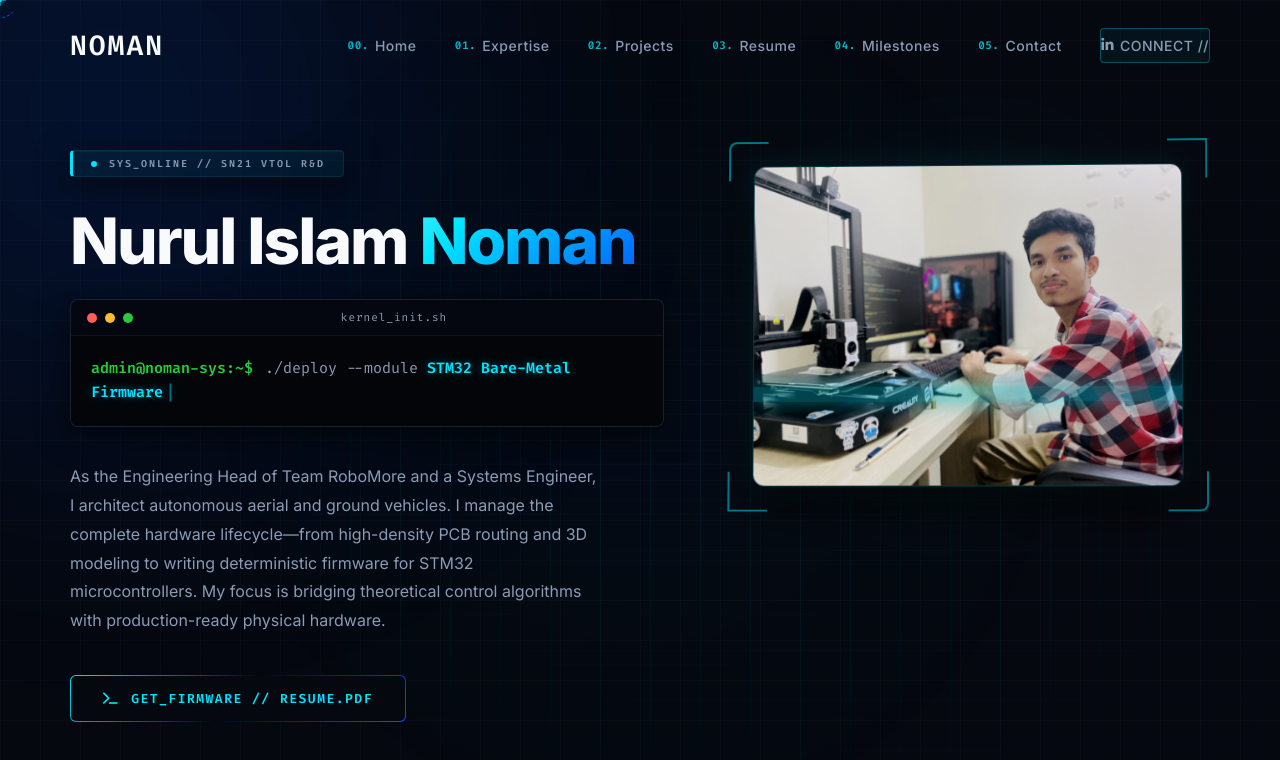
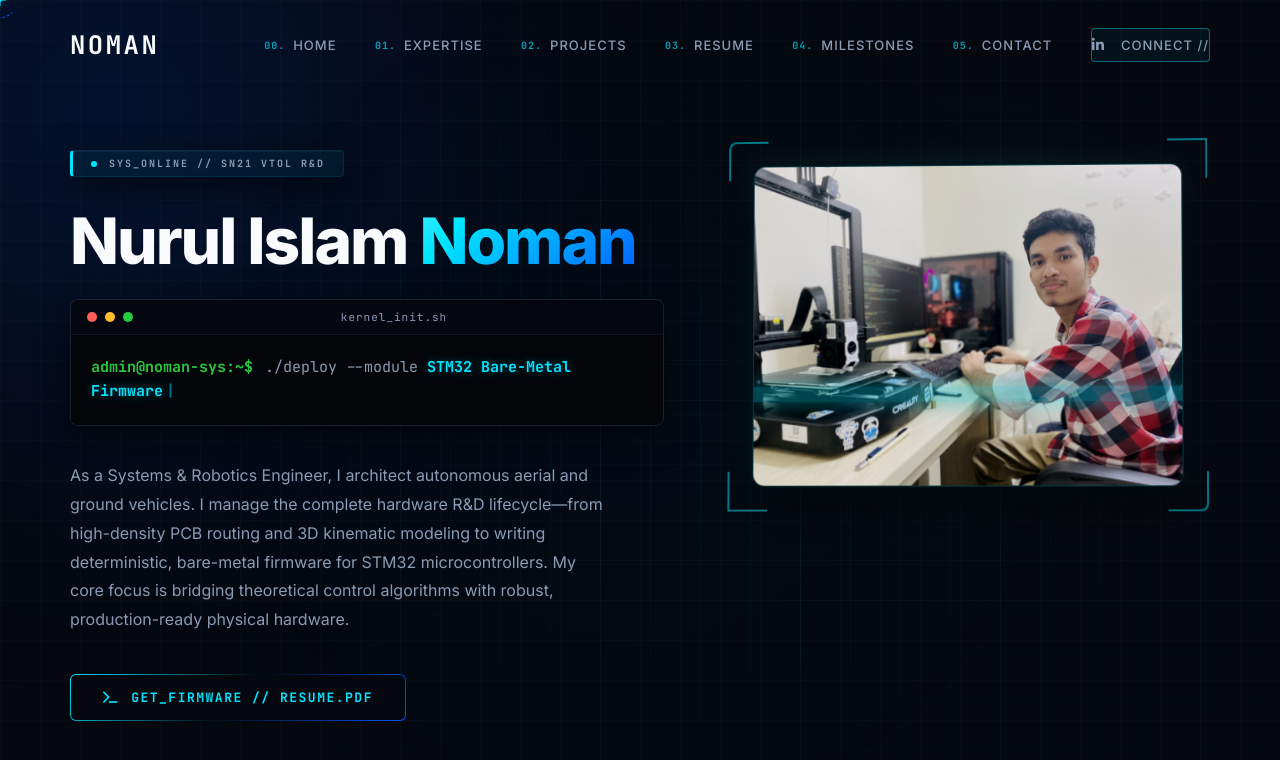
Before and after one commit to nurulislam21/portfolio, a React (Create React App) app: page / in a window 1280 px wide. Shown: the top 760 px of the page. Built offline with nearby package versions, Linux system fonts and the light colour scheme.

Commit message:
System Update

```diff
--- a/src/App.js
+++ b/src/App.js
@@ -10,7 +10,7 @@ import Portfolio from "./component/Portfolio/Portfolio";
 import Resume from "./component/Resume/Resume";
 import Skill from './component/Skill/Skill';
 import Blog from "./component/Blog/Blog";
-import Testimonial from "./component/Testimonial/Testimonial";
+// import Testimonial from "./component/Testimonial/Testimonial";
 import Contact from "./component/Contact/Contact";
 import Footer from "./component/Footer";
 import CustomCursor from "./component/CustomCursor";
@@ -51,7 +51,7 @@ const App = () => {
             <Resume />
             <Skill />
             <Blog />
-            <Testimonial/>
+            {/* <Testimonial/> */}
             <Contact />
           </main>
 
--- a/src/component/Head/Header.js
+++ b/src/component/Head/Header.js
@@ -72,7 +72,7 @@ const Header = () => {
                     className="pro-btn"
                     aria-label="Connect on LinkedIn"
                   >
-                    <i className="fab fa-linkedin-in icon-spacing" aria-hidden="true"></i>
+                    <i className="fab fa-linkedin-in icon-spacing"aria-hidden="true"></i>
                     CONNECT //
                   </a>
                 </li>
--- a/src/component/Head/header.css
+++ b/src/component/Head/header.css
@@ -1,14 +1,15 @@
+/* --- HEADER SYSTEM VARIABLES --- */
 :root {
-  --bg-main: #030509;
-  --bg-card: rgba(10, 15, 25, 0.6);
+  --bg-main: #05080f;
+  --bg-card: rgba(13, 18, 28, 0.65);
   --text-main: #f8fafc;
-  --text-muted: #94a3b8;
+  --text-muted: #8b9bb4;
   --accent-primary: #00e5ff;
-  --accent-secondary: #0077ff;
-  --accent-glow: rgba(0, 229, 255, 0.5);
-  --border-color: rgba(255, 255, 255, 0.08);
-  --font-mono: 'Fira Code', 'Courier New', monospace;
-  --font-sans: 'Inter', system-ui, sans-serif;
+  --accent-secondary: #0055ff;
+  --accent-glow: rgba(0, 229, 255, 0.3);
+  --border-color: rgba(255, 255, 255, 0.06);
+  --font-mono: 'JetBrains Mono', monospace;
+  --font-sans: 'Inter', sans-serif;
   --transition-snappy: all 0.4s cubic-bezier(0.16, 1, 0.3, 1);
 }
 
@@ -19,9 +20,17 @@
   left: 0;
   width: 100%;
   z-index: 999;
-  transition: height 0.4s cubic-bezier(0.16, 1, 0.3, 1), background 0.4s ease, backdrop-filter 0.4s ease;
+  transition: transform 0.4s cubic-bezier(0.16, 1, 0.3, 1),
+              height 0.4s cubic-bezier(0.16, 1, 0.3, 1),
+              background 0.4s ease,
+              backdrop-filter 0.4s ease;
   background-color: transparent;
-  will-change: transform, background-color;
+  will-change: transform, background-color, height;
+}
+
+/* SMART SCROLL: Hides header when scrolling down */
+.header.hidden {
+  transform: translateY(-100%);
 }
 
 .container {
@@ -37,13 +46,13 @@
   height: 100%;
 }
 
-/* Scrolled State: Ultra-Premium Glass */
+/* Scrolled State: Machined Glass with Cyber Edge */
 .header.scrolled {
-  background: rgba(3, 5, 9, 0.75);
-  backdrop-filter: blur(20px) saturate(180%);
-  -webkit-backdrop-filter: blur(20px) saturate(180%);
-  border-bottom: 1px solid var(--border-color);
-  box-shadow: 0 10px 30px rgba(0, 0, 0, 0.5);
+  background: var(--bg-card);
+  backdrop-filter: blur(24px) saturate(180%);
+  -webkit-backdrop-filter: blur(24px) saturate(180%);
+  border-bottom: 1px solid rgba(0, 229, 255, 0.15); /* Tech glow edge */
+  box-shadow: 0 10px 30px rgba(0, 0, 0, 0.6), 0 1px 15px rgba(0, 229, 255, 0.05);
   height: 70px;
 }
 
@@ -51,17 +60,18 @@
 .header .logo a { text-decoration: none; }
 .header .logo h1 {
   font-family: var(--font-mono);
-  font-size: clamp(22px, 2.5vw, 28px);
+  font-size: clamp(20px, 2vw, 26px);
   font-weight: 800;
   color: var(--text-main);
-  letter-spacing: 2px;
+  letter-spacing: 2.5px;
   margin: 0;
+  text-transform: uppercase;
 }
 
 .cursor-blink {
   color: var(--accent-primary);
   animation: blink 1s step-end infinite;
-  text-shadow: 0 0 15px var(--accent-glow);
+  text-shadow: 0 0 12px var(--accent-glow);
 }
 
 @keyframes blink {
@@ -69,7 +79,7 @@
   50% { opacity: 0; }
 }
 
-/* Nav Links */
+/* Nav Links - HUD Style */
 .header .link {
   display: flex;
   align-items: center;
@@ -82,13 +92,14 @@
 .header .link li a {
   font-family: var(--font-sans);
   color: var(--text-muted);
-  font-size: 14px;
+  font-size: 13px;
   font-weight: 500;
-  letter-spacing: 0.5px;
+  letter-spacing: 1px;
+  text-transform: uppercase;
   transition: color 0.3s ease;
   display: flex;
   align-items: center;
-  gap: 6px;
+  gap: 8px;
   position: relative;
   padding: 8px 0;
   text-decoration: none;
@@ -97,44 +108,48 @@
 .nav-num {
   color: var(--accent-primary);
   font-family: var(--font-mono);
-  font-size: 11px;
-  font-weight: 600;
-  opacity: 0.8;
+  font-size: 10px;
+  font-weight: 700;
+  opacity: 0.7;
 }
 
 /* Magnetic Hover Underline */
 .header .link li a::after {
   content: '';
   position: absolute;
-  bottom: 0;
+  bottom: -2px;
   left: 0;
   width: 100%;
   height: 2px;
-  background: linear-gradient(90deg, transparent, var(--accent-primary), transparent);
+  background: var(--accent-primary);
   box-shadow: 0 0 10px var(--accent-glow);
   transform: scaleX(0);
-  transform-origin: center;
+  transform-origin: right;
   transition: transform 0.4s cubic-bezier(0.16, 1, 0.3, 1);
 }
 
 .header .link li a:hover { color: var(--text-main); }
-.header .link li a:hover::after { transform: scaleX(1); }
+.header .link li a:hover::after {
+  transform: scaleX(1);
+  transform-origin: left;
+}
 
 /* Pro Connect Button */
 .pro-btn {
   position: relative;
   overflow: hidden;
   background: rgba(0, 229, 255, 0.05);
-  border: 1px solid rgba(0, 229, 255, 0.3);
+  border: 1px solid rgba(0, 229, 255, 0.4);
   color: var(--accent-primary);
   font-family: var(--font-mono);
-  font-size: 12px;
-  font-weight: 600;
-  padding: 10px 24px;
-  border-radius: 6px;
+  font-size: 11px;
+  font-weight: 700;
+  padding: 10px 22px;
+  border-radius: 4px;
   cursor: pointer;
   transition: var(--transition-snappy);
-  letter-spacing: 1.5px;
+  letter-spacing: 2px;
+  text-transform: uppercase;
   display: inline-flex;
   align-items: center;
   z-index: 1;
@@ -143,39 +158,40 @@
 .pro-btn::before {
   content: '';
   position: absolute;
-  top: 0; left: -100%; width: 100%; height: 100%;
-  background: linear-gradient(120deg, transparent, rgba(0, 229, 255, 0.2), transparent);
-  transition: left 0.6s cubic-bezier(0.16, 1, 0.3, 1);
+  top: 0; left: 0; width: 0%; height: 100%;
+  /* background: var(--accent-primary); */
+  transition: width 0.4s cubic-bezier(0.16, 1, 0.3, 1);
   z-index: -1;
 }
 
 .pro-btn:hover {
-  border-color: var(--accent-primary);
-  box-shadow: 0 0 20px rgba(0, 229, 255, 0.2);
+  color: var(--bg-main);
+  box-shadow: 0 0 20px rgba(0, 229, 255, 0.3);
   transform: translateY(-2px);
 }
 
-.pro-btn:hover::before { left: 100%; }
+.pro-btn:hover::before { width: 100%; }
+.icon-spacing { margin-right: 8px; font-size: 14px; }
 
 /* Mobile Menu & Toggle */
 .toggle {
   display: none;
-  font-size: 24px;
-  color: var(--text-main);
+  font-size: 22px;
+  color: var(--accent-primary);
   background: none;
   border: none;
   cursor: pointer;
-  transition: transform 0.3s ease, color 0.3s ease;
+  transition: transform 0.3s ease, text-shadow 0.3s ease;
 }
 
-.toggle:hover { color: var(--accent-primary); }
+.toggle:hover { text-shadow: 0 0 15px var(--accent-glow); }
 
 .mobile-overlay {
   position: fixed;
   inset: 0;
-  background: rgba(0, 0, 0, 0.8);
-  backdrop-filter: blur(8px);
-  -webkit-backdrop-filter: blur(8px);
+  background: rgba(5, 8, 15, 0.85);
+  backdrop-filter: blur(12px);
+  -webkit-backdrop-filter: blur(12px);
   z-index: 997;
   opacity: 0;
   visibility: hidden;
@@ -191,10 +207,10 @@
     position: fixed;
     top: 0;
     right: -100%;
-    width: 80%;
-    max-width: 350px;
+    width: 75%;
+    max-width: 320px;
     height: 100vh;
-    background: rgba(5, 8, 12, 0.95);
+    background: rgba(8, 12, 20, 0.98);
     backdrop-filter: blur(30px);
     -webkit-backdrop-filter: blur(30px);
     flex-direction: column;
@@ -202,16 +218,17 @@
     align-items: flex-start;
     padding-left: clamp(30px, 8vw, 50px);
     z-index: 998;
-    gap: 30px;
-    transition: right 0.6s cubic-bezier(0.16, 1, 0.3, 1);
-    border-left: 1px solid var(--border-color);
-    box-shadow: -20px 0 60px rgba(0,0,0,0.8);
+    gap: 35px;
+    transition: right 0.5s cubic-bezier(0.16, 1, 0.3, 1);
+    border-left: 1px solid rgba(0, 229, 255, 0.15);
+    box-shadow: -20px 0 60px rgba(0,0,0,0.9);
   }
 
   .header .link.active { right: 0; }
-  .header .link li { opacity: 0; transform: translateX(30px); transition: all 0.4s cubic-bezier(0.16, 1, 0.3, 1); }
+  .header .link li { opacity: 0; transform: translateX(40px); transition: all 0.4s cubic-bezier(0.16, 1, 0.3, 1); }
   .header .link.active li { opacity: 1; transform: translateX(0); }
 
+  /* Staggered Boot-up Animation for Mobile Links */
   .header .link.active li:nth-child(1) { transition-delay: 0.1s; }
   .header .link.active li:nth-child(2) { transition-delay: 0.15s; }
   .header .link.active li:nth-child(3) { transition-delay: 0.2s; }
@@ -220,5 +237,5 @@
   .header .link.active li:nth-child(6) { transition-delay: 0.35s; }
   .header .link.active li:nth-child(7) { transition-delay: 0.4s; }
 
-  .header .link li a { font-size: 18px; letter-spacing: 1px; }
+  .header .link li a { font-size: 16px; letter-spacing: 2px; }
 }
--- a/src/component/Hero/Home.js
+++ b/src/component/Hero/Home.js
@@ -2,7 +2,7 @@ import React from "react";
 import "./Home.css";
 // Make sure these paths match your actual project structure
 import noman1 from "../pic/isnoman.jpg";
-import skill1 from "../pic/skill1.png"; // e.g. TensorFlow / C++
+// import skill1 from "../pic/skill1.png"; // e.g. TensorFlow / C++
 import skill2 from "../pic/skill2.png"; // SolidWorks
 import skill3 from "../pic/skill3.png"; // Altium
 import skill4 from "../pic/skill4.png"; // STM32 / Arduino
@@ -68,7 +68,7 @@ const Home = () => {
           </div>
 
           <p className="hero-description" data-aos="fade-up" data-aos-delay="300">
-            As the Engineering Head of Team RoboMore and a Systems Engineer, I architect autonomous aerial and ground vehicles. I manage the complete hardware lifecycle—from high-density PCB routing and 3D modeling to writing deterministic firmware for STM32 microcontrollers. My focus is bridging theoretical control algorithms with production-ready physical hardware.
+            As a Systems & Robotics Engineer, I architect autonomous aerial and ground vehicles. I manage the complete hardware R&D lifecycle—from high-density PCB routing and 3D kinematic modeling to writing deterministic, bare-metal firmware for STM32 microcontrollers. My core focus is bridging theoretical control algorithms with robust, production-ready physical hardware.
           </p>
 
           <div className="hero_btn_main" data-aos="fade-up" data-aos-delay="400">
--- a/src/component/Resume/Card.js
+++ b/src/component/Resume/Card.js
@@ -3,11 +3,13 @@ import React from "react";
 const Card = (props) => {
   return (
     <div className="resume-card">
+      {/* Hardware Targeting Brackets */}
       <div className="card-bracket top-left"></div>
       <div className="card-bracket bottom-right"></div>
 
-      <div className="title_content d_flex">
+      <div className="title_content">
         <div className="title">
+          {/* Dynamic System Log Badge generated from the first word of the year string */}
           <div className="sys-log-badge">LOG_{props.year.split(" ")[0]} //</div>
           <h2>{props.title}</h2>
           <span className="year-tag">{props.year}</span>
@@ -24,7 +26,7 @@ const Card = (props) => {
         </>
       )}
 
-      {/* --- PRO UPGRADE: Tech Stack Badges --- */}
+      {/* Renders Tech Stack Badges directly inside the card */}
       {props.skills && (
         <div className="resume-tags">
           {props.skills.map((skill, index) => (
--- a/src/component/Resume/Resume.css
+++ b/src/component/Resume/Resume.css
@@ -1,9 +1,15 @@
-/* --- Core Layout --- */
+/* --- Core Layout (Upgraded to CSS Grid) --- */
 .Resume { padding-top: 100px; padding-bottom: 80px; position: relative; }
 
 .Resume .content-section {
-  gap: 60px;
-  align-items: flex-start;
+  display: grid;
+  grid-template-columns: 1fr 1fr;
+  gap: 50px;
+  align-items: start; /* Bulletproof alignment */
+}
+
+.timeline-column {
+  width: 100%;
 }
 
 .timeline-title {
@@ -30,7 +36,7 @@
 /* --- The PCB Trace Timeline --- */
 .resume-timeline {
   position: relative;
-  padding-left: 35px;
+  padding-left: 35px; /* Distance from line to card */
   margin-left: 10px;
 }
 
@@ -59,6 +65,8 @@
   transition: all 0.4s cubic-bezier(0.16, 1, 0.3, 1);
   z-index: 1;
   box-shadow: 0 4px 20px rgba(0, 0, 0, 0.3);
+  width: 100%; /* Forces card to fill column */
+  box-sizing: border-box;
 }
 
 /* The Glowing Circuit Node (The Dot) */
@@ -66,7 +74,7 @@
   content: "";
   position: absolute;
   top: 45px;
-  left: -42px; /* Pulls it exactly onto the trace line */
+  left: -43px; /* Math: 35px padding + 8px half-width = exact center of line */
   width: 16px;
   height: 16px;
   border-radius: 50%;
@@ -111,8 +119,10 @@
 
 /* --- Card Content --- */
 .resume-card .title_content {
+  display: flex;
   align-items: flex-start;
   justify-content: space-between;
+  gap: 20px;
 }
 
 .sys-log-badge {
@@ -121,6 +131,7 @@
   color: var(--accent-primary);
   letter-spacing: 2px;
   margin-bottom: 10px;
+  text-transform: uppercase;
 }
 
 .resume-card .title h2 {
@@ -131,6 +142,7 @@
   margin-bottom: 12px;
   transition: all 0.3s ease;
   letter-spacing: -0.5px;
+  line-height: 1.3;
 }
 
 .resume-card:hover .title h2 { color: var(--accent-primary); }
@@ -144,6 +156,7 @@
   padding: 6px 12px;
   border-radius: 4px;
   border: 1px solid rgba(255, 255, 255, 0.05);
+  word-break: break-word; /* Prevents long dates from pushing out bounds */
 }
 
 /* --- The Icon Badge --- */
@@ -152,6 +165,7 @@
   color: var(--text-muted);
   width: 50px;
   height: 50px;
+  min-width: 50px; /* Stops flexbox from squishing the icon */
   border-radius: 8px;
   display: flex;
   justify-content: center;
@@ -225,16 +239,34 @@
 }
 .resume-card:hover .tag-chevron { opacity: 1; text-shadow: 0 0 8px var(--accent-glow); }
 
-/* --- Responsive Layout --- */
+/* =========================================
+   MOBILE RESPONSIVENESS FIXES
+   ========================================= */
 @media (max-width: 992px) {
-  .Resume .content-section { flex-direction: column; gap: 40px; }
-  .Resume .left { width: 100%; }
+  /* Snaps the layout to a single vertical column */
+  .Resume .content-section {
+    grid-template-columns: 1fr;
+    gap: 40px;
+  }
 }
 
 @media (max-width: 768px) {
+  /* Tightens spacing for phone screens */
   .resume-timeline { padding-left: 25px; }
   .resume-card { padding: 25px; }
-  .resume-card::before { left: -33px; width: 14px; height: 14px; }
-  .resume-card .title_content { flex-direction: column-reverse; gap: 15px; }
-  .resume-card .title h2 { font-size: 18px; }
+
+  /* Re-calculates the dot position for the smaller padding */
+  .resume-card::before {
+    width: 14px; height: 14px;
+    left: -32px; /* 25px padding + 7px half-width = exact center */
+  }
+
+  /* Stacks the title and the icon gracefully */
+  .resume-card .title_content {
+    flex-direction: column-reverse;
+    gap: 15px;
+    align-items: flex-start;
+  }
+
+  .resume-card .title h2 { font-size: 19px; }
 }
--- a/src/component/Resume/Resume.js
+++ b/src/component/Resume/Resume.js
@@ -1,7 +1,7 @@
 import React from "react";
 import "./Resume.css";
 import ResumeApi from "./ResumeApi";
-import Card from "./Card";
+import Card from "./Card"; // Ensure this imports from your Resume Card, not the Blog Card
 
 const Resume = () => {
   const renderContent = (category, iconClass) => {
@@ -27,10 +27,11 @@ const Resume = () => {
           <h1 className="section-title">Operational History</h1>
         </div>
 
-        <div className="content-section mtop d_flex">
+        {/* Removed d_flex, CSS Grid now perfectly controls the width */}
+        <div className="content-section mtop">
 
           {/* Education Timeline */}
-          <div className="left" style={{ width: "50%" }}>
+          <div className="timeline-column">
             <div className="heading" data-aos="fade-right">
               <h2 className="timeline-title">01. Academic Data</h2>
             </div>
@@ -40,7 +41,7 @@ const Resume = () => {
           </div>
 
           {/* Experience Timeline */}
-          <div className="left" style={{ width: "50%" }}>
+          <div className="timeline-column">
             <div className="heading" data-aos="fade-left">
               <h2 className="timeline-title">02. Field Experience</h2>
             </div>
```
Also changed, not shown: 1 other file (tests, documents, lock files or other folders).
